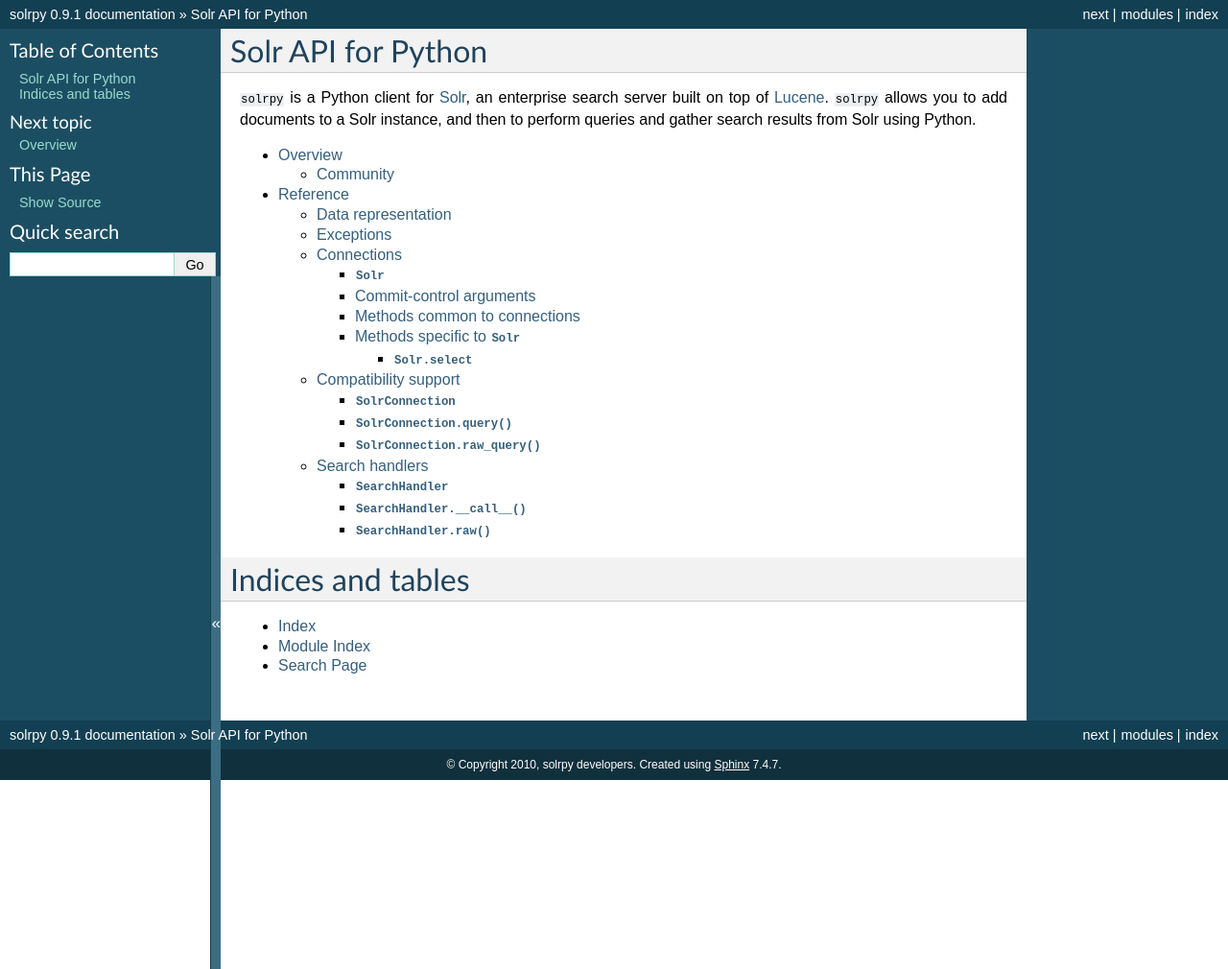
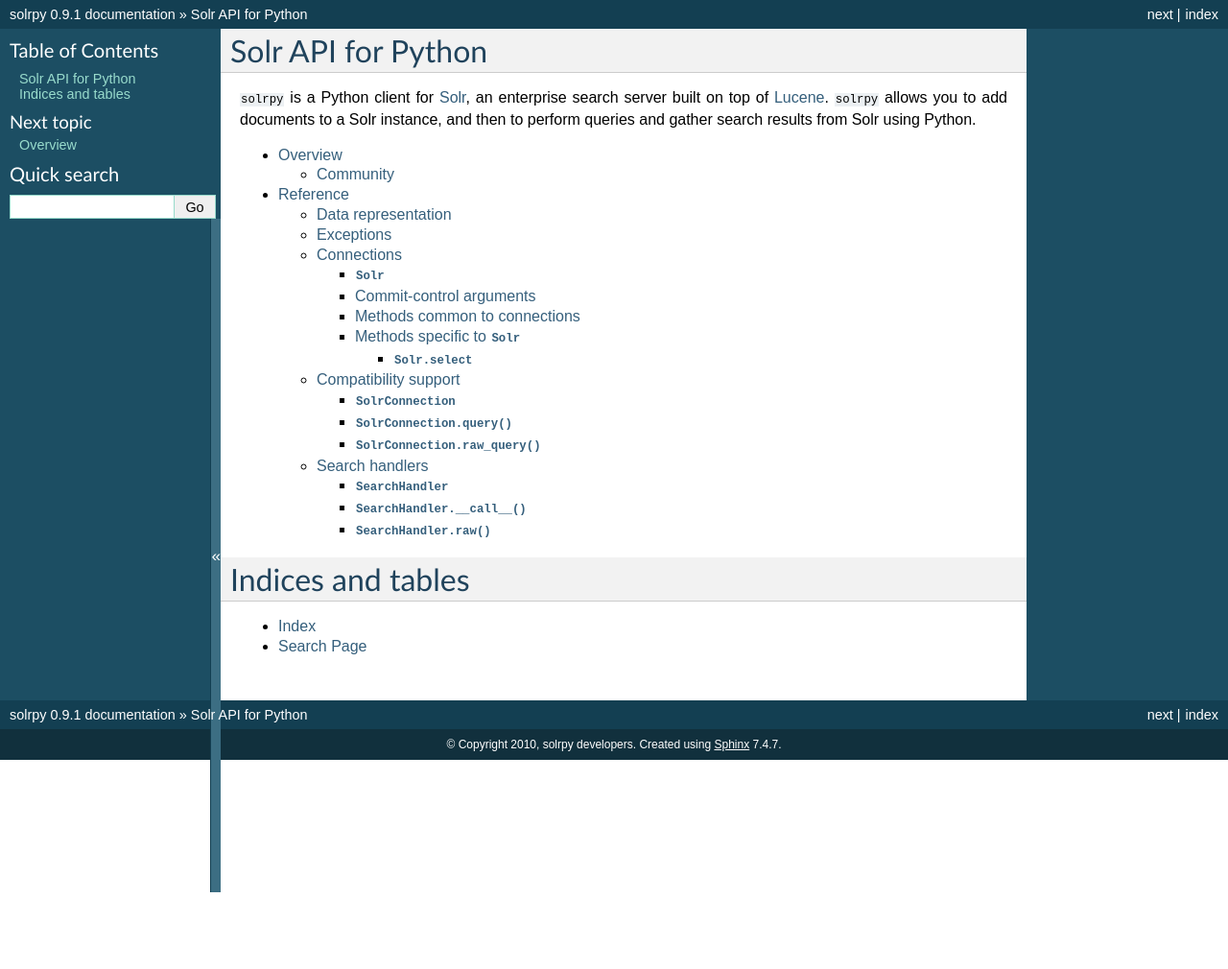
Before and after one commit to redsnapper8t8/mysolr, a Sphinx documentation site: the page built from docs/index.rst, in a window 1280 px wide. Shown: the whole page at 96% size. Built offline with Sphinx 7.4.7, drawn with Linux system fonts in a browser that asks for light colours; after the commit the page ends 930 px from its top, so only the background shows below that.

Commit message:
adjust Sphinx options to reduce clutter a little

```diff
--- a/docs/conf.py
+++ b/docs/conf.py
@@ -140,6 +140,7 @@
 
 # If false, no module index is generated.
 #html_domain_indices = True
+html_domain_indices = False
 
 # If false, no index is generated.
 #html_use_index = True
@@ -149,6 +150,7 @@
 
 # If true, links to the reST sources are added to the pages.
 #html_show_sourcelink = True
+html_show_sourcelink = False
 
 # If true, "Created using Sphinx" is shown in the HTML footer. Default is True.
 #html_show_sphinx = True
@@ -220,7 +222,7 @@
 # -- Options for Epub output ---------------------------------------------------
 
 # Bibliographic Dublin Core info.
-epub_title = u'solrpy'
+epub_title = u'Solr API for Python'
 epub_author = u'solrpy developers'
 epub_publisher = u'solrpy developers'
 epub_copyright = u'2010, solrpy developers'
@@ -231,10 +233,12 @@
 
 # The scheme of the identifier. Typical schemes are ISBN or URL.
 #epub_scheme = ''
+epub_scheme = 'url'
 
 # The unique identifier of the text. This can be a ISBN number
 # or the project homepage.
 #epub_identifier = ''
+epub_identifier = 'http://code.google.com/p/solrpy/'
 
 # A unique identification for the text.
 #epub_uid = ''
@@ -251,4 +255,4 @@
 #epub_exclude_files = []
 
 # The depth of the table of contents in toc.ncx.
-#epub_tocdepth = 3
+#epub_tocdepth = 2
--- a/docs/index.rst
+++ b/docs/index.rst
@@ -21,7 +21,6 @@
 ==================
 
 * :ref:`genindex`
-* :ref:`modindex`
 * :ref:`search`
 
 
```
